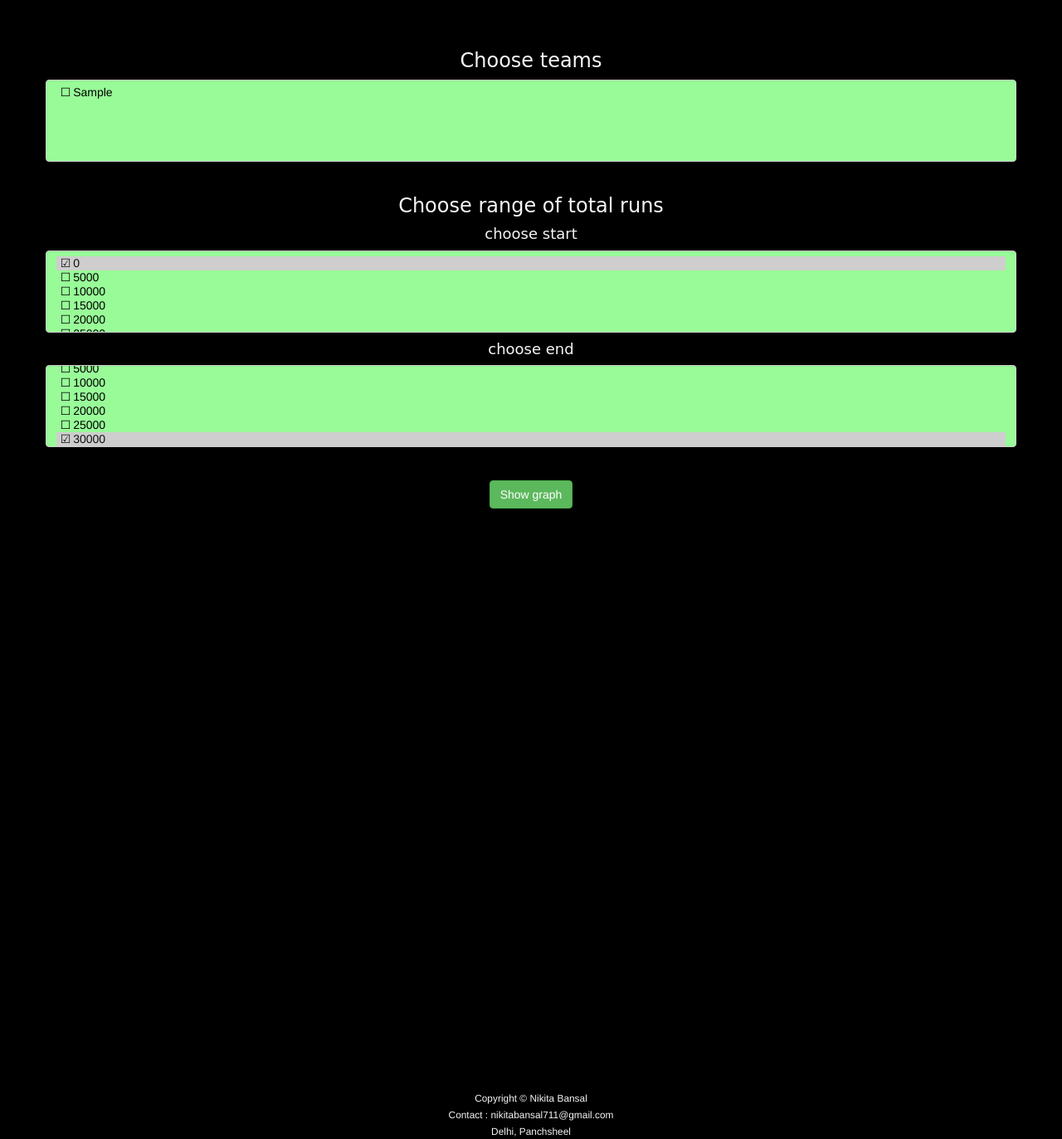
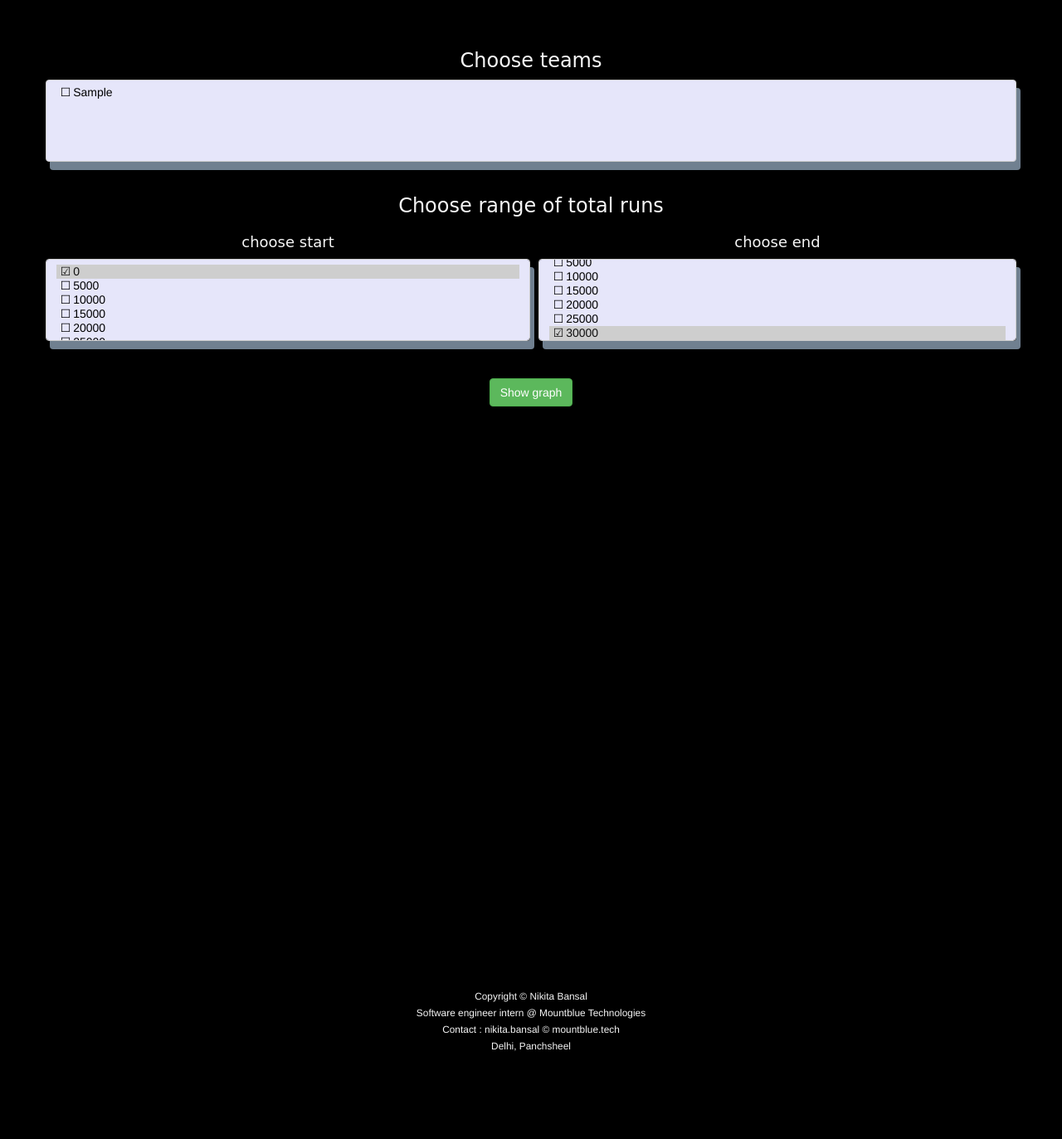
Before and after one commit to nikitabansal711/Ipl-Data-Project-Django, a Django app: page / in a window 1280 px wide. Shown: the part 52-1425 px from the top of the page at 83% size. After the commit the page ends 1319 px from the top, so only its background shows below. Run offline with Django 3.2, Linux system fonts and the light colour scheme; tables that the repository leaves empty hold one stand-in row (values such as "Sample post"); some libraries are stand-ins or nearby versions.

Commit message:
fixed frontend

```diff
--- a/DataProject/ipl_solution/static/ipl_solution/css/style.css
+++ b/DataProject/ipl_solution/static/ipl_solution/css/style.css
@@ -1,7 +1,7 @@
 body {
+  background-color: black;
   margin-left: 0;
   margin-right: 0;
-  background-color: black;
 }
 h3 {
   color: whitesmoke;
@@ -12,7 +12,8 @@ h4 {
   font-family: "Lobster", cursive;
 }
 .fav {
-  background-color: #98fb98;
+  background-color:#E6E6FA;
+  box-shadow: 5px 10px #708090;
   color: black;
   font-weight: bolder;
 }
@@ -77,6 +78,11 @@ h4 {
 select {
   width: 150px;
 }
+select:hover {
+  background-color:#F5FFFA;
+  transform: translate3d(0px, -1px, 0px);
+  margin-top: -1px;
+}
 
 .select-checkbox option::before {
   content: "\2610";
@@ -116,3 +122,9 @@ select {
   font-weight: bolder;
   font-family: "Lobster", cursive;
 }
+.flex_box{
+  display: grid;
+  grid-template-columns: auto auto;
+  grid-gap: 10px;
+  margin-bottom: 15px;
+}
--- a/DataProject/ipl_solution/templates/ipl_solution/base.html
+++ b/DataProject/ipl_solution/templates/ipl_solution/base.html
@@ -65,7 +65,9 @@
         <br />
         <small>Copyright &copy; Nikita Bansal</small>
         <br />
-        <small>Contact : nikitabansal711@gmail.com</small>
+        <small>Software engineer intern @ Mountblue Technologies</small>
+        <br />
+        <small>Contact : nikita.bansal &copy; mountblue.tech</small>
         <br />
         <small>Delhi, Panchsheel</small>
       </div>
--- a/DataProject/ipl_solution/templates/ipl_solution/sol1.html
+++ b/DataProject/ipl_solution/templates/ipl_solution/sol1.html
@@ -22,6 +22,8 @@
       </form>
       <h3>Choose range of total runs</h3>
       <form action="">
+        <div class="flex_box">
+          <div>
             <h4>choose start</h4>
             <select
               name="runs"
@@ -38,6 +40,8 @@
               <option value="20000">20000</option>
               <option value="25000">25000</option>
             </select>
+          </div>
+          <div>
             <h4>choose end</h4>
             <select
               name="runs"
@@ -54,7 +58,9 @@
               <option value="25000">25000</option>
               <option value="30000" selected="selected">30000</option>
             </select>
-        <br /><br />
+          </div>
+          <br />
+        </div>
       </form>
     </div>
     <button
--- a/DataProject/ipl_solution/templates/ipl_solution/sol2.html
+++ b/DataProject/ipl_solution/templates/ipl_solution/sol2.html
@@ -22,6 +22,8 @@
       </form>
       <h3>Choose range of total runs</h3>
       <form action="">
+        <div class="flex_box">
+          <div>
             <h4>choose start</h4>
             <select
               name="runs"
@@ -36,6 +38,8 @@
                 populateDropdown2("start");
               </script>
             </select>
+          </div>
+          <div>
             <h4>choose end</h4>
             <select
               name="runs"
@@ -50,7 +54,9 @@
               </script>
               <option value="5000" selected="selected">5000</option>
             </select>
+          </div>
           <br />
+        </div>
       </form>
     </div>
     <button
--- a/DataProject/ipl_solution/templates/ipl_solution/sol4.html
+++ b/DataProject/ipl_solution/templates/ipl_solution/sol4.html
@@ -3,6 +3,8 @@
   <br />
   <div class="container">
     <div class="row">
+      <div class="flex_box">
+        <div>
           <h3>Choose seasons</h3>
           <form action="">
             <select
@@ -20,6 +22,8 @@
             </select>
             <br />
           </form>
+        </div>
+        <div>
           <h3>Choose teams</h3>
           <form action="">
             <select
@@ -38,6 +42,8 @@
             <br />
           </form>
         </div>
+      </div>
+    </div>
     <button
       id="submit"
       class="btn btn-success"
```
Lines whose indentation alone changed are shown as unchanged.
